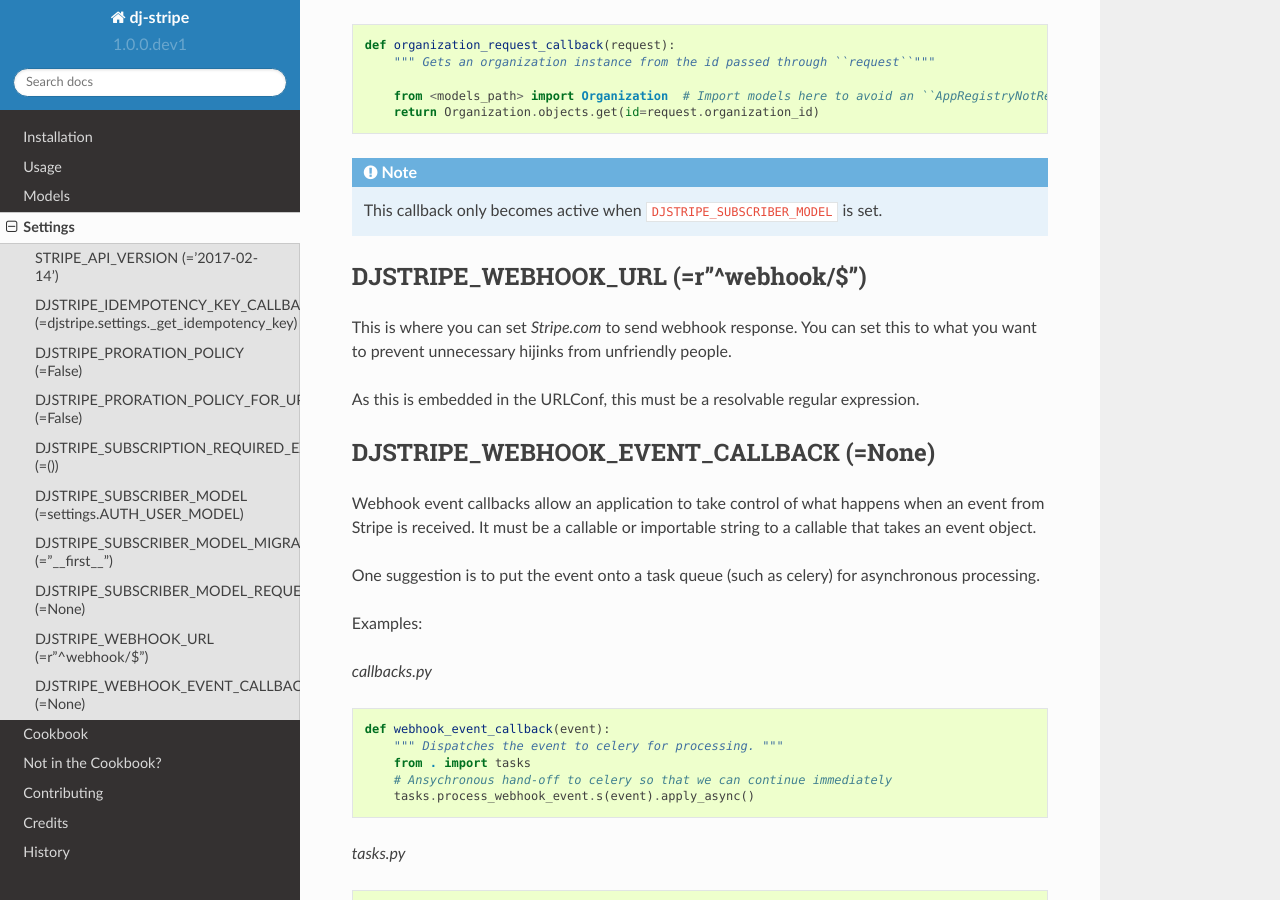
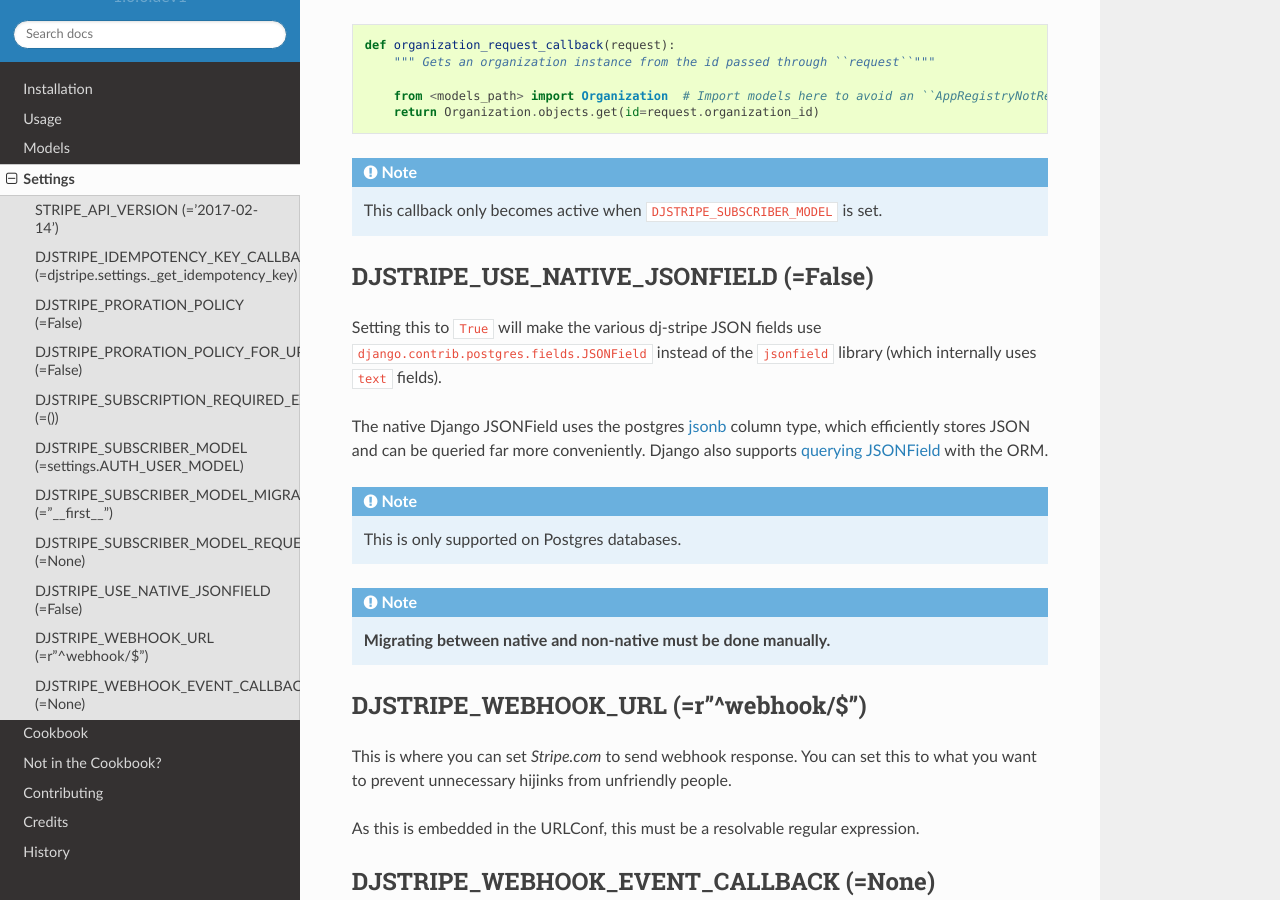
Before and after one commit to dj-stripe/dj-stripe, a Sphinx documentation site: the page built from docs/settings.rst, in a window 1280 px wide and 900 px high, scrolled down 3774 px. Built offline with Sphinx 7.4.7 and the Read the Docs theme 2.0.0, drawn with Linux system fonts in a browser that asks for light colours.

Commit message:
Document DJSTRIPE_USE_NATIVE_JSONFIELD setting

```diff
--- a/HISTORY.rst
+++ b/HISTORY.rst
@@ -7,6 +7,7 @@ History
 ---------------------
 * BACKWARDS-INCOMPATIBLE: dj-stripe now supports test-mode and live-mode Customer objects concurrently.
   As a result, the User.customer One-to-One reverse-relationship is now the User.djstripe_customers RelatedManager. (Thanks @jleclanche) #440
+* Postgres users now have access to the ``DJSTRIPE_USE_NATIVE_JSONFIELD`` setting. (Thanks @jleclanche) #517, #523
 * Charge receipts now take `DJSTRIPE_SEND_INVOICE_RECEIPT_EMAILS` into account (Thanks @r0fls)
 * Clarified/modified installation documentation (Thanks @pydanny)
 * Corrected and revised ANONYMOUS_USER_ERROR_MSG (Thanks @pydanny)
--- a/docs/settings.rst
+++ b/docs/settings.rst
@@ -171,6 +171,26 @@ Examples:
 .. note:: This callback only becomes active when ``DJSTRIPE_SUBSCRIBER_MODEL`` is set.
 
 
+DJSTRIPE_USE_NATIVE_JSONFIELD (=False)
+======================================
+
+Setting this to ``True`` will make the various dj-stripe JSON fields use
+``django.contrib.postgres.fields.JSONField`` instead of the ``jsonfield``
+library (which internally uses ``text`` fields).
+
+The native Django JSONField uses the postgres `jsonb`_ column type, which
+efficiently stores JSON and can be queried far more conveniently. Django also
+supports `querying JSONField`_ with the ORM.
+
+.. note:: This is only supported on Postgres databases.
+
+.. note:: **Migrating between native and non-native must be done manually.**
+
+.. _jsonb: https://www.postgresql.org/docs/9.6/static/functions-json.html
+
+.. _querying JSONField: https://docs.djangoproject.com/en/1.11/ref/contrib/postgres/fields/#querying-jsonfield
+
+
 DJSTRIPE_WEBHOOK_URL (=r"^webhook/$")
 =====================================
 
```
